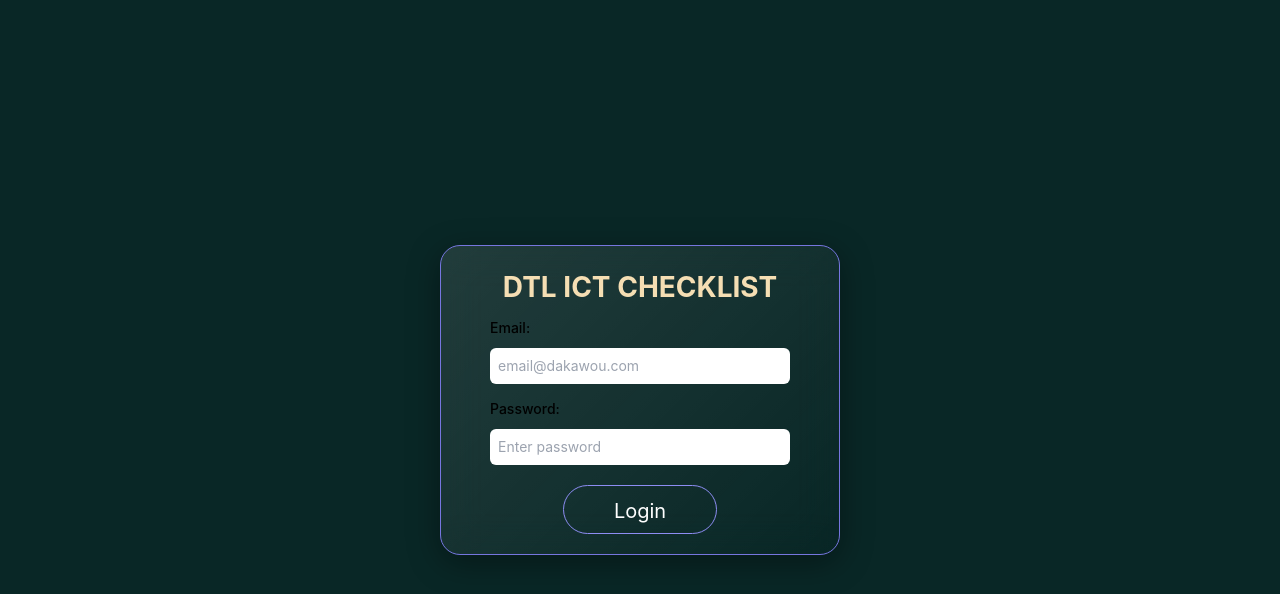
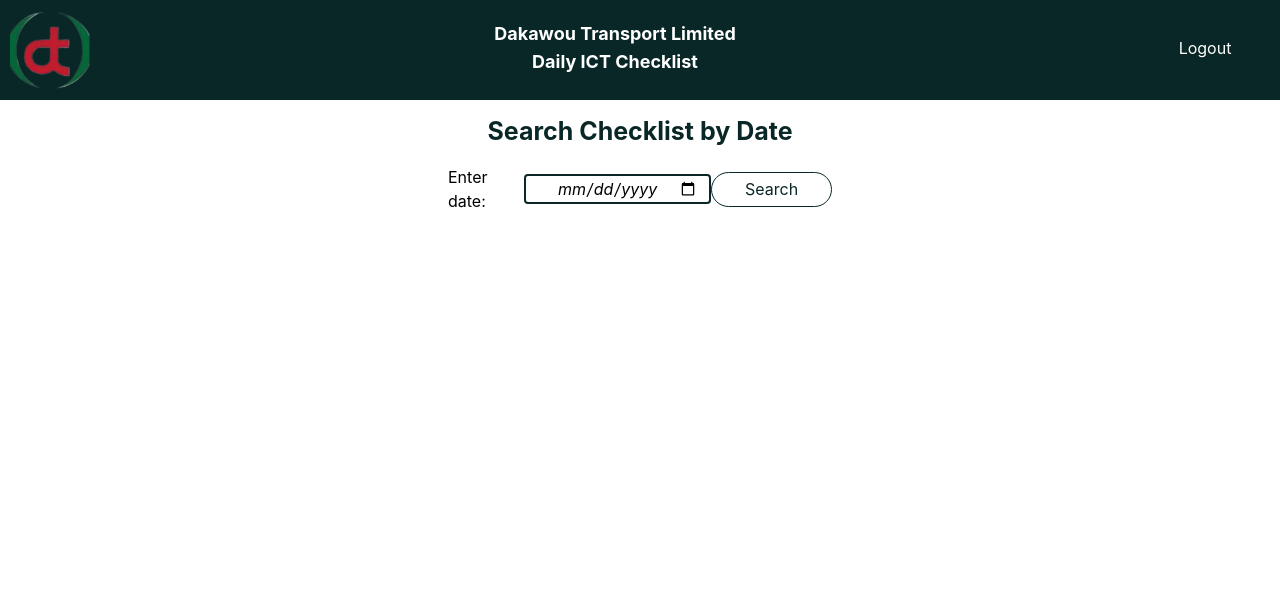
Before and after one commit to mumbi-prog/Checklist-Client, a React (Create React App) app: page / in a window 1280 px wide. Shown: the top 594 px of the page. Built offline with nearby package versions, Linux system fonts and the light colour scheme.

Commit message:
Implemented the logout logic

```diff
--- a/src/App.js
+++ b/src/App.js
@@ -1,13 +1,11 @@
 import React from 'react'
 // import NewChecklist from './components/checklist/NewChecklist'
-// import SearchChecklist from './components/checklist/Search'
-import Login from './components/Authenticationfiles/Login'
+import SearchChecklist from './components/checklist/Search'
 
 function App() {
   return (
     <div>
-      {/* <NewChecklist/> */}
-      <Login/>
+      <SearchChecklist/>
     </div>
   )
 }
```
